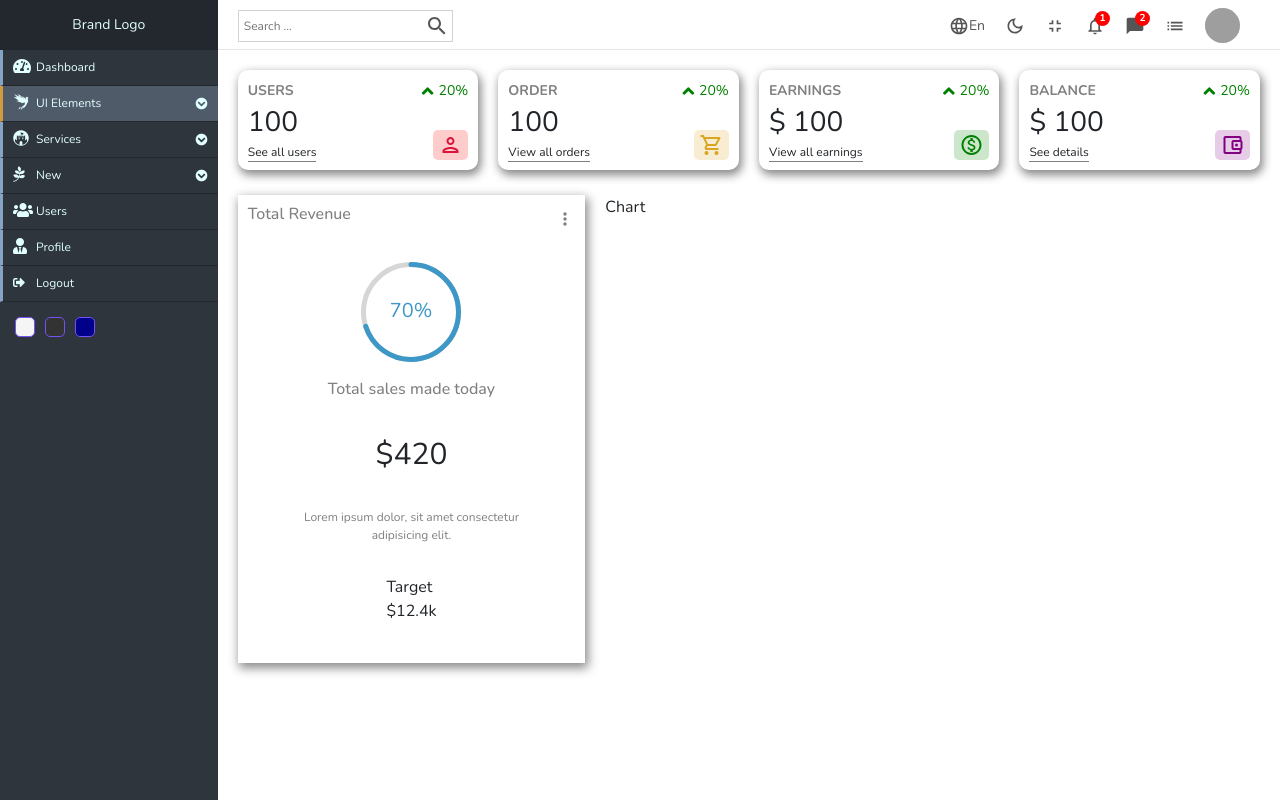
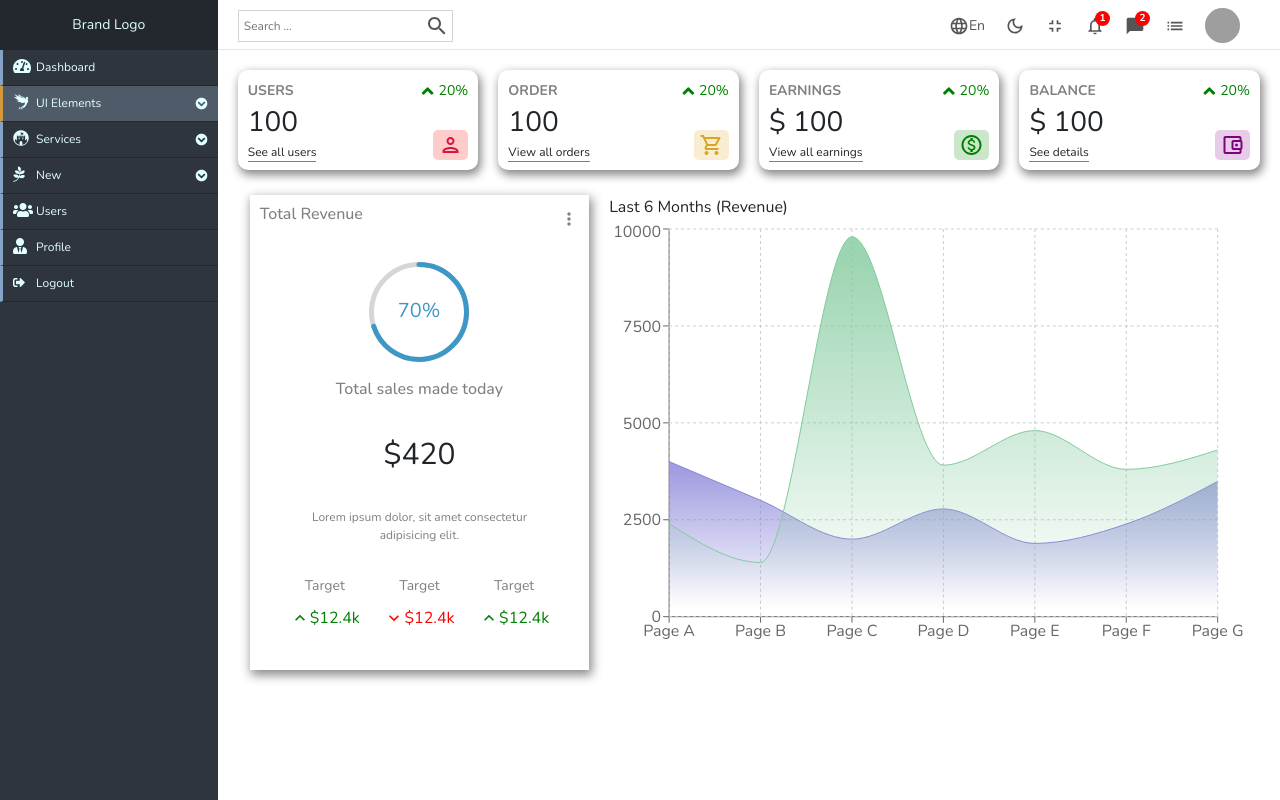
Before and after one commit to paulrajib/react-redux-dashboard, a React (Create React App) app: page / in a window 1280 px wide. Built offline with nearby package versions, Linux system fonts and the light colour scheme; grey boxes are pictures that could not be loaded.

Commit message:
Double Area Chart added

```diff
--- a/package.json
+++ b/package.json
@@ -19,6 +19,7 @@
     "react-dom": "^18.1.0",
     "react-router-dom": "^6.3.0",
     "react-scripts": "^5.0.1",
+    "recharts": "^2.1.14",
     "sass": "^1.52.3",
     "web-vitals": "^2.1.4"
   },
--- a/src/components/chart/Chart.jsx
+++ b/src/components/chart/Chart.jsx
@@ -1,8 +1,77 @@
+import { AreaChart, Area, XAxis, YAxis, CartesianGrid, Tooltip, ResponsiveContainer } from 'recharts';
+
 import "./chart.scss";
 
-function Chart() {
+const data = [
+    {
+      name: 'Page A',
+      uv: 4000,
+      pv: 2400,
+      amt: 2400,
+    },
+    {
+      name: 'Page B',
+      uv: 3000,
+      pv: 1398,
+      amt: 2210,
+    },
+    {
+      name: 'Page C',
+      uv: 2000,
+      pv: 9800,
+      amt: 2290,
+    },
+    {
+      name: 'Page D',
+      uv: 2780,
+      pv: 3908,
+      amt: 2000,
+    },
+    {
+      name: 'Page E',
+      uv: 1890,
+      pv: 4800,
+      amt: 2181,
+    },
+    {
+      name: 'Page F',
+      uv: 2390,
+      pv: 3800,
+      amt: 2500,
+    },
+    {
+      name: 'Page G',
+      uv: 3490,
+      pv: 4300,
+      amt: 2100,
+    },
+  ];
+
+const Chart = () => {
   return (
-    <div className="chart">Chart</div>
+      <div className="chart">
+        <div className="title">Last 6 Months (Revenue)</div>
+            <ResponsiveContainer width="100%" height="90%">
+                <AreaChart width={730} height={250} data={data} margin={{ top: 10, right: 30, left: 0, bottom: 0 }}>
+                    <defs>
+                        <linearGradient id="colorUv" x1="0" y1="0" x2="0" y2="1">
+                            <stop offset="5%" stopColor="#8884d8" stopOpacity={0.8}/>
+                            <stop offset="95%" stopColor="#8884d8" stopOpacity={0}/>
+                        </linearGradient>
+                        <linearGradient id="colorPv" x1="0" y1="0" x2="0" y2="1">
+                            <stop offset="5%" stopColor="#82ca9d" stopOpacity={0.8}/>
+                            <stop offset="95%" stopColor="#82ca9d" stopOpacity={0}/>
+                        </linearGradient>
+                    </defs>
+                    <XAxis dataKey="name" />
+                    <YAxis />
+                    <CartesianGrid strokeDasharray="3 3" />
+                    <Tooltip />
+                    <Area type="monotone" dataKey="uv" stroke="#8884d8" fillOpacity={1} fill="url(#colorUv)" />
+                    <Area type="monotone" dataKey="pv" stroke="#82ca9d" fillOpacity={1} fill="url(#colorPv)" />
+                </AreaChart>
+            </ResponsiveContainer>
+    </div>
   )
 }
 
--- a/src/components/chart/chart.scss
+++ b/src/components/chart/chart.scss
@@ -1,3 +1,4 @@
 .chart{
     flex: 4;
+
 }
--- a/src/components/featured/Featured.jsx
+++ b/src/components/featured/Featured.jsx
@@ -1,7 +1,9 @@
 import "./featured.scss";
 import MoreVertIcon from "@mui/icons-material/MoreVert";
 import { CircularProgressbar } from "react-circular-progressbar";
-import "react-circular-progressbar/dist/styles.css"
+import "react-circular-progressbar/dist/styles.css";
+import KeyboardArrowDownIcon from "@mui/icons-material/KeyboardArrowDown";
+import KeyboardArrowUpOutlinedIcon from "@mui/icons-material/KeyboardArrowUpOutlined";
 
 const Featured = () => {
   return (
@@ -20,7 +22,22 @@ const Featured = () => {
             <div className="summary">
                 <div className="item">
                     <div className="itemTitle">Target</div>
-                    <div className="itemResult">
+                    <div className="itemResult positive">
+                        <KeyboardArrowUpOutlinedIcon fontSize="small"/>
+                        <div className="resultAmount">$12.4k</div>
+                    </div>
+                </div>
+                <div className="item">
+                    <div className="itemTitle">Target</div>
+                    <div className="itemResult negative">
+                        <KeyboardArrowDownIcon fontSize="small"/>
+                        <div className="resultAmount">$12.4k</div>
+                    </div>
+                </div>
+                <div className="item">
+                    <div className="itemTitle">Target</div>
+                    <div className="itemResult positive">
+                        <KeyboardArrowUpOutlinedIcon fontSize="small"/>
                         <div className="resultAmount">$12.4k</div>
                     </div>
                 </div>
--- a/src/components/featured/featured.scss
+++ b/src/components/featured/featured.scss
@@ -44,5 +44,34 @@
             color: gray;
             text-align: center;
         }
+
+        .summary{
+            width: 100%;
+            display: flex;
+            align-items: center;
+            justify-content: space-between;
+
+            .item{
+                text-align: center;
+                .itemTitle{
+                    font-size: 14px;
+                    color: gray;
+                }
+
+                .itemResult{
+                    display: flex;
+                    align-items: center;
+                    margin-top: 10px;
+
+                    &.positive{
+                        color: green;
+                    }
+
+                    &.negative{
+                        color: red;
+                    }
+                }
+            }
+        }
     }
 }
--- a/src/components/sidebar/Sidebar.jsx
+++ b/src/components/sidebar/Sidebar.jsx
@@ -92,11 +92,11 @@ const Sidebar = () => {
                 </ul>
             </div>
 
-            <div className="bottom">
+            {/* <div className="bottom">
               <div className="colorOptions"></div>
               <div className="colorOptions"></div>
               <div className="colorOptions"></div>
-            </div>
+            </div> */}
         </div>
 
 
--- a/src/components/widget/Widget.jsx
+++ b/src/components/widget/Widget.jsx
@@ -53,7 +53,7 @@ const Widget = ({type}) => {
     }
 
     return (
-        <div className="widget">
+        <div className="col widget">
             <div className="left">
                 <div className="title">{data.title}</div>
                 <div className="counter">{data.isMoney && "$"} {amount}</div>
--- a/src/components/widget/widget.scss
+++ b/src/components/widget/widget.scss
@@ -1,6 +1,6 @@
 .widget{
     display: flex;
-    flex: 1;
+    //flex: 1;
     justify-content: space-between;
     padding: 10px;
     -webkit-box-shadow: 2px 4px 10px 1px rgba(0, 0, 0, 0.47);
--- a/src/pages/home/Home.jsx
+++ b/src/pages/home/Home.jsx
@@ -12,16 +12,20 @@ const Home = () => {
     <Sidebar />
     <div className="homeContainer">
       <Navbar />
-      <div className="widgets">
-        <Widget type="user"/>
-        <Widget type="order"/>
-        <Widget type="earnings"/>
-        <Widget type="balance"/>
+
+      <div className="container">
+        <div className="row widgets">
+          <Widget type="user" className="col-3"/>
+          <Widget type="order" className="col-3"/>
+          <Widget type="earnings" className="col-3"/>
+          <Widget type="balance" className="col-3"/>
+        </div>
+        <div className="charts">
+          <Featured/>
+          <Chart/>
+        </div>
       </div>
-      <div className="charts">
-        <Featured/>
-        <Chart/>
-      </div>
+
     </div>
   </div>);
 }
```
Also changed, not shown: 1 other file (tests, documents, lock files or other folders).
